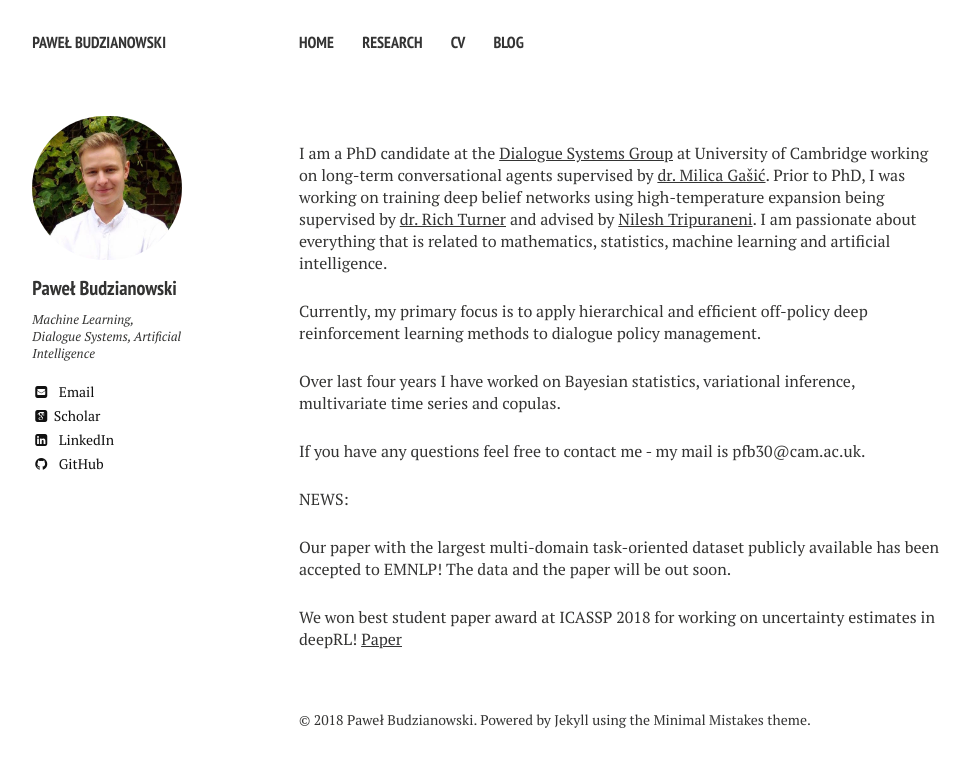
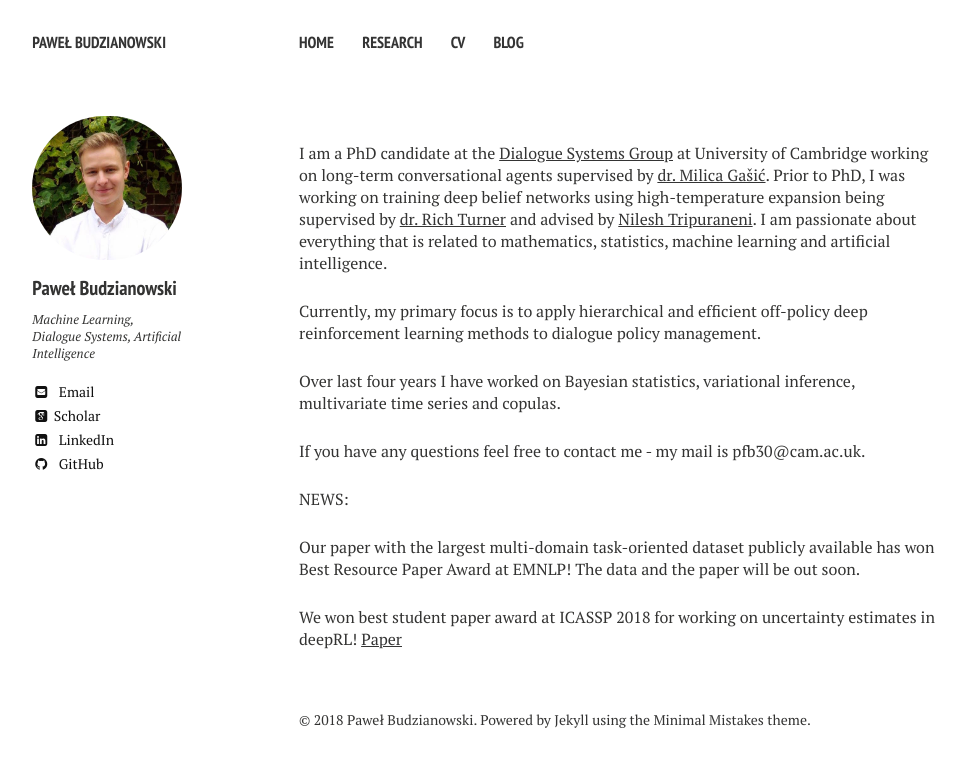
Before and after one commit to pawel-polyai/budzianowski.github.io, a Jekyll site: the page built from index.md, in a window 1280 px wide. Shown: the top 767 px of the page, without its empty margins (21-991 px from the left). Built offline with Jekyll 4.4.1, drawn with Linux system fonts in a browser that asks for light colours; nearby versions of some CDN libraries; some web fonts are replaced.

Commit message:
update of page

```diff
--- a/index.md
+++ b/index.md
@@ -18,6 +18,6 @@ If you have any questions feel free to contact me - my mail is pfb30@cam.ac.uk.
 
 NEWS:
 
-Our paper with the largest multi-domain task-oriented dataset publicly available has been accepted to EMNLP! The data and the paper will be out soon.
+Our paper with the largest multi-domain task-oriented dataset publicly available has won Best Resource Paper Award at EMNLP! The data and the paper will be out soon.
 
 We won best student paper award at ICASSP 2018 for working on uncertainty estimates in deepRL! [Paper](https://arxiv.org/abs/1711.11486)
```
Also changed, not shown: research.md (+1 -0 lines).
